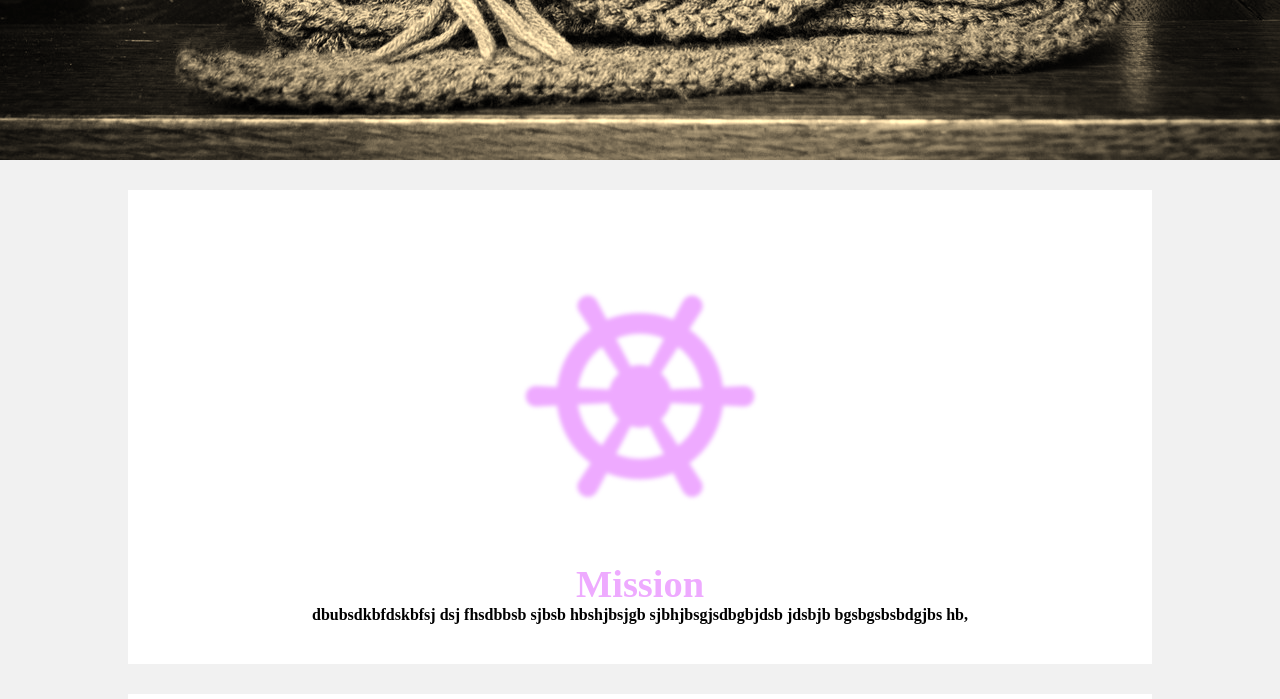
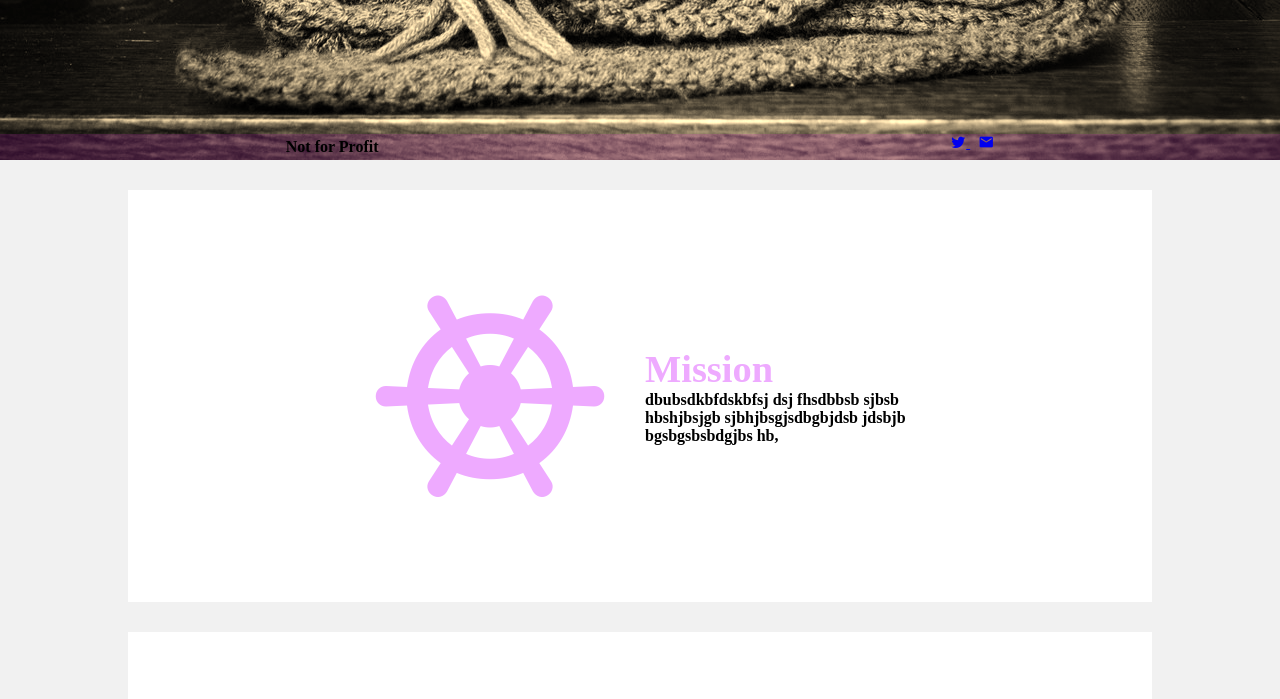
Before and after one commit to AleeyCreative/CaCFoundation, a plain HTML site: page index.html in a window 1280 px wide. Shown: the part 640-1339 px from the top of the page. Drawn offline with Linux system fonts and the light colour scheme.

Commit message:
save changes to styles

```diff
--- a/Assets/styles/index.css
+++ b/Assets/styles/index.css
@@ -112,29 +112,41 @@ body {
  }
 
  .container:hover .illustration{
- 	filter:blur(0px);
+ 	font-size:500px;
  }
 .illustration {
 	margin:30px;
 	font-size:250px;
-	filter:blur(2px);
 	color:#eaff;
+	transition:.5s;
 }
 .content {
 }
 .content-title {
-	text-align:center;
 	font-size:2.4em;
 	color:#eaff;
 }
 .content-text {
 	font-family: factory LJDS;
+	width:300px;
 }
 
 
 
 /** footer styles **/
-.footer {}
-.nfp {}
+.footer {
+	position:fixed;
+	left:0px;
+	bottom:0px;
+	width:100%;
+	display:flex;
+	justify-content:space-around;
+	background:#f1f2;
+}
+.nfp {
+	padding:4px;
+}
 .social-links {}
-.social-links a {}
+.social-links a {
+	padding:4px;
+}
```
